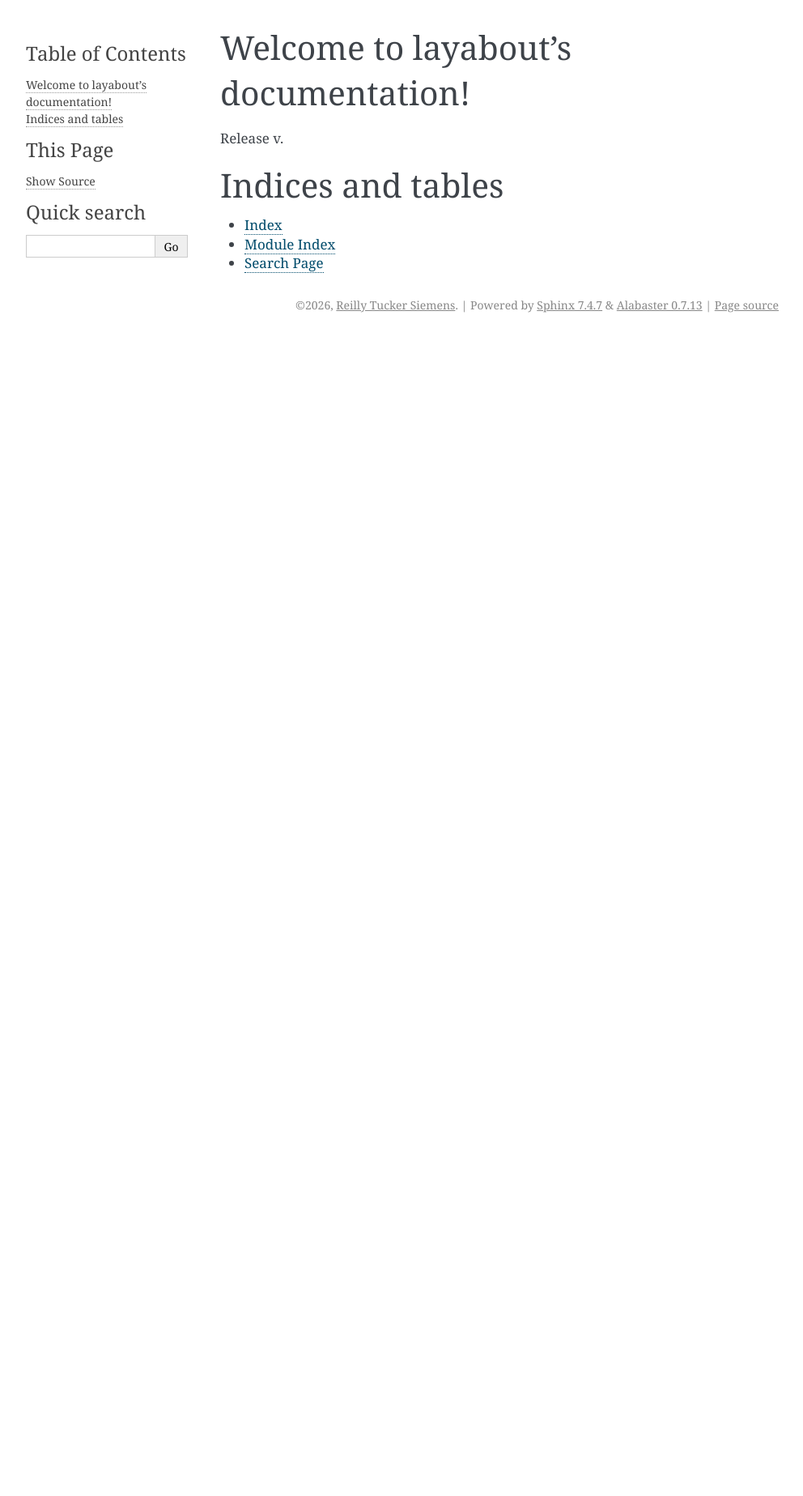
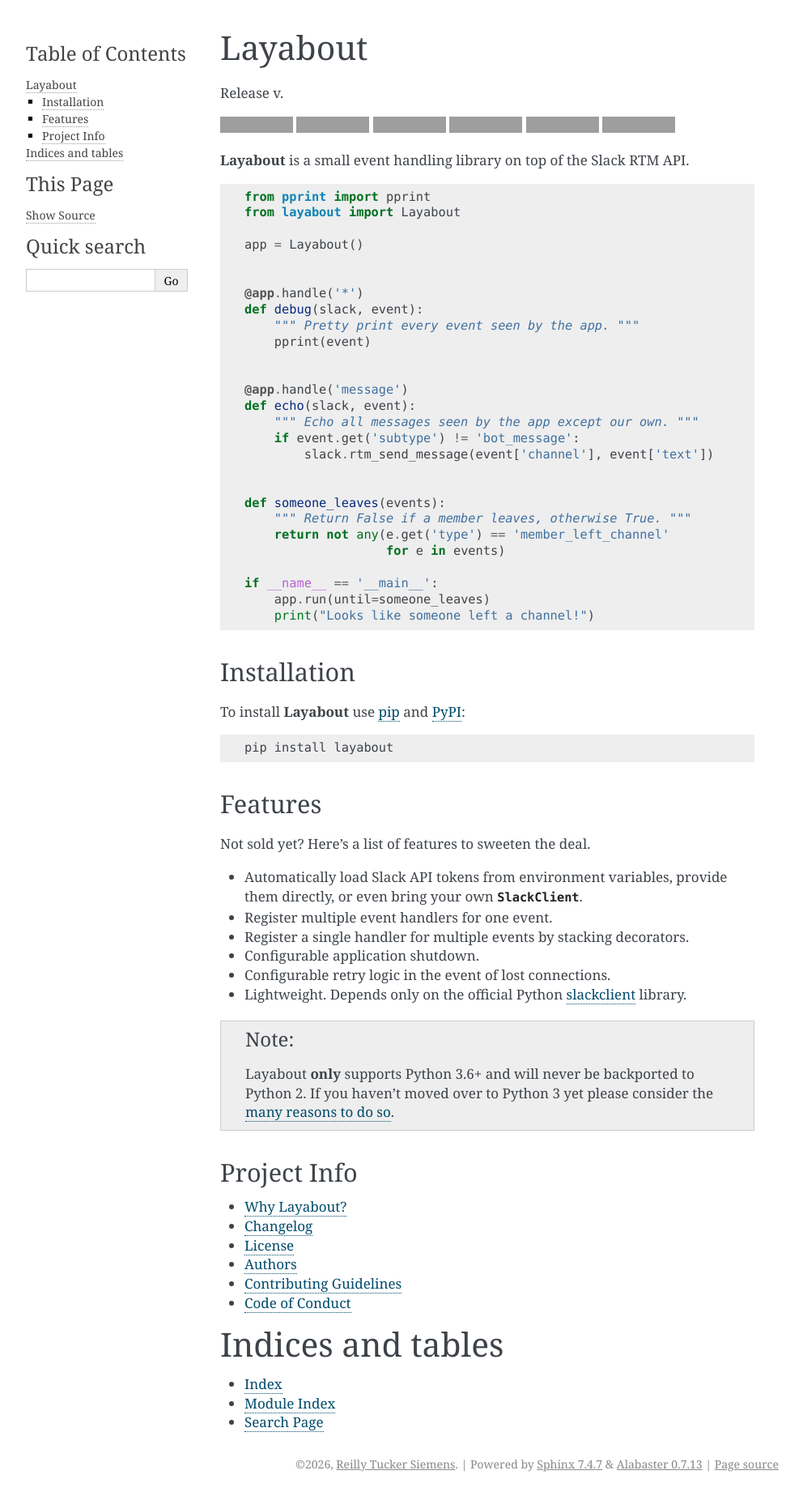
Before and after one commit to reillysiemens/layabout, a Sphinx documentation site: the page built from docs/index.rst, in a window 1280 px wide. Shown: the whole page at 81% size, without its empty margins (148-1140 px from the left). Built offline with Sphinx 7.4.7, drawn with Linux system fonts in a browser that asks for light colours; the version number could not be read and is left out; before the commit the page ends 900 px from its top, so only the background shows below that; grey boxes are pictures that could not be loaded.

Commit message:
Update all documentation

```diff
--- a/CODE_OF_CONDUCT.rst
+++ b/CODE_OF_CONDUCT.rst
@@ -1,5 +1,5 @@
-Contributor Covenant Code of Conduct
-====================================
+Code of Conduct
+===============
 
 Our Pledge
 ----------
--- /dev/null
+++ b/docs/authors.rst
@@ -0,0 +1 @@
+.. include:: ../AUTHORS.rst
--- /dev/null
+++ b/docs/changelog.rst
@@ -0,0 +1 @@
+.. include:: ../CHANGELOG.rst
--- /dev/null
+++ b/docs/code_of_conduct.rst
@@ -0,0 +1 @@
+.. include:: ../CODE_OF_CONDUCT.rst
--- a/docs/conf.py
+++ b/docs/conf.py
@@ -56,6 +56,7 @@
 
 intersphinx_mapping = {
     'python': ('http://python.readthedocs.io/en/latest/', None),
+    'slackclient': ('https://python-slackclient.readthedocs.io/en/latest/', None),
 }
 
 # Add any paths that contain templates here, relative to this directory.
--- /dev/null
+++ b/docs/contributing.rst
@@ -0,0 +1 @@
+.. include:: ../CONTRIBUTING.rst
--- a/docs/index.rst
+++ b/docs/index.rst
@@ -1,18 +1,110 @@
-.. layabout documentation master file, created by
-   sphinx-quickstart on Wed Feb 14 00:57:05 2018.
-   You can adapt this file completely to your liking, but it should at least
-   contain the root `toctree` directive.
+.. layabout documentation master file
 
-Welcome to layabout's documentation!
-====================================
+Layabout
+========
 
 Release v\ |release|.
 
-.. toctree::
-   :maxdepth: 2
-   :caption: Contents:
+.. image:: https://img.shields.io/travis/reillysiemens/layabout/master.svg?style=flat-square&label=build
+    :target: https://travis-ci.org/reillysiemens/layabout
+    :alt: Unix build status on Travis CI
+
+.. image:: https://img.shields.io/coveralls/reillysiemens/layabout/master.svg?style=flat-square&label=coverage
+    :target: https://coveralls.io/github/reillysiemens/layabout?branch=master
+    :alt: Code coverage on Coveralls
+
+.. image:: https://img.shields.io/badge/license-ISC-blue.svg?style=flat-square
+    :target: https://github.com/reillysiemens/layabout/blob/master/LICENSE
+    :alt: ISC Licensed
+
+.. TODO Figure out what the Read the Docs URL should actually be.
+
+.. image:: https://img.shields.io/readthedocs/layabout/latest.svg?style=flat-square
+    :target: http://python-slackclient.readthedocs.io/en/latest/?badge=latest
+    :alt: Docs on Read the Docs
+
+.. image:: https://img.shields.io/pypi/v/layabout.svg?style=flat-square
+    :target: https://pypi.org/project/layabout
+    :alt: Layabout on PyPI
+
+.. image:: https://img.shields.io/pypi/pyversions/layabout.svg?style=flat-square
+    :target: https://pypi.python.org/pypi/layabout
+    :alt: Python Version
+
+**Layabout** is a small event handling library on top of the Slack RTM API.
+
+.. code-block:: python
+
+   from pprint import pprint
+   from layabout import Layabout
+
+   app = Layabout()
 
 
+   @app.handle('*')
+   def debug(slack, event):
+       """ Pretty print every event seen by the app. """
+       pprint(event)
+
+
+   @app.handle('message')
+   def echo(slack, event):
+       """ Echo all messages seen by the app except our own. """
+       if event.get('subtype') != 'bot_message':
+           slack.rtm_send_message(event['channel'], event['text'])
+
+
+   def someone_leaves(events):
+       """ Return False if a member leaves, otherwise True. """
+       return not any(e.get('type') == 'member_left_channel'
+                      for e in events)
+
+   if __name__ == '__main__':
+       app.run(until=someone_leaves)
+       print("Looks like someone left a channel!")
+
+Installation
+------------
+
+To install **Layabout** use `pip`_ and `PyPI`_:
+
+.. code-block:: bash
+
+   pip install layabout
+
+Features
+--------
+
+Not sold yet? Here's a list of features to sweeten the deal.
+
+- Automatically load Slack API tokens from environment variables, provide
+  them directly, or even bring your own :obj:`SlackClient`.
+- Register multiple event handlers for one event.
+- Register a single handler for multiple events by stacking decorators.
+- Configurable application shutdown.
+- Configurable retry logic in the event of lost connections.
+- Lightweight. Depends only on the official Python `slackclient`_ library.
+
+.. note::
+
+   Layabout **only** supports Python 3.6+ and will never be backported to
+   Python 2. If you haven't moved over to Python 3 yet please consider the
+   `many reasons to do so <http://www.asmeurer.com/python3-presentation/slides.html>`_.
+
+Project Info
+------------
+
+.. toctree::
+   :maxdepth: 1
+
+   why
+   changelog
+   license
+   authors
+   contributing
+   code_of_conduct
+
+.. TODO remove this and add API docs
 
 Indices and tables
 ==================
@@ -20,3 +112,7 @@
 * :ref:`genindex`
 * :ref:`modindex`
 * :ref:`search`
+
+.. _pip: https://pypi.org/project/pip/
+.. _PyPI: https://pypi.org/
+.. _slackclient: https://pypi.org/project/slackclient/
--- /dev/null
+++ b/docs/license.rst
@@ -0,0 +1,4 @@
+License
+=======
+
+.. include:: ../LICENSE
--- a/layabout.py
+++ b/layabout.py
@@ -21,7 +21,7 @@
 
 __author__ = 'Reilly Tucker Siemens'
 __email__ = 'reilly@tuckersiemens.com'
-__version__ = '1.0.0b'
+__version__ = '1.0.0b1'
 
 # Private type alias for the complex type of the handlers defaultdict.
 _Handlers = DefaultDict[str, List[Tuple[Callable, dict]]]
```
Also changed, not shown: AUTHORS.rst (+10 -4 lines), CHANGELOG.rst (+8 -4 lines), CONTRIBUTING.rst (+14 -12 lines), README.rst (+49 -59 lines), docs/why.rst (added, +21 -0 lines).
